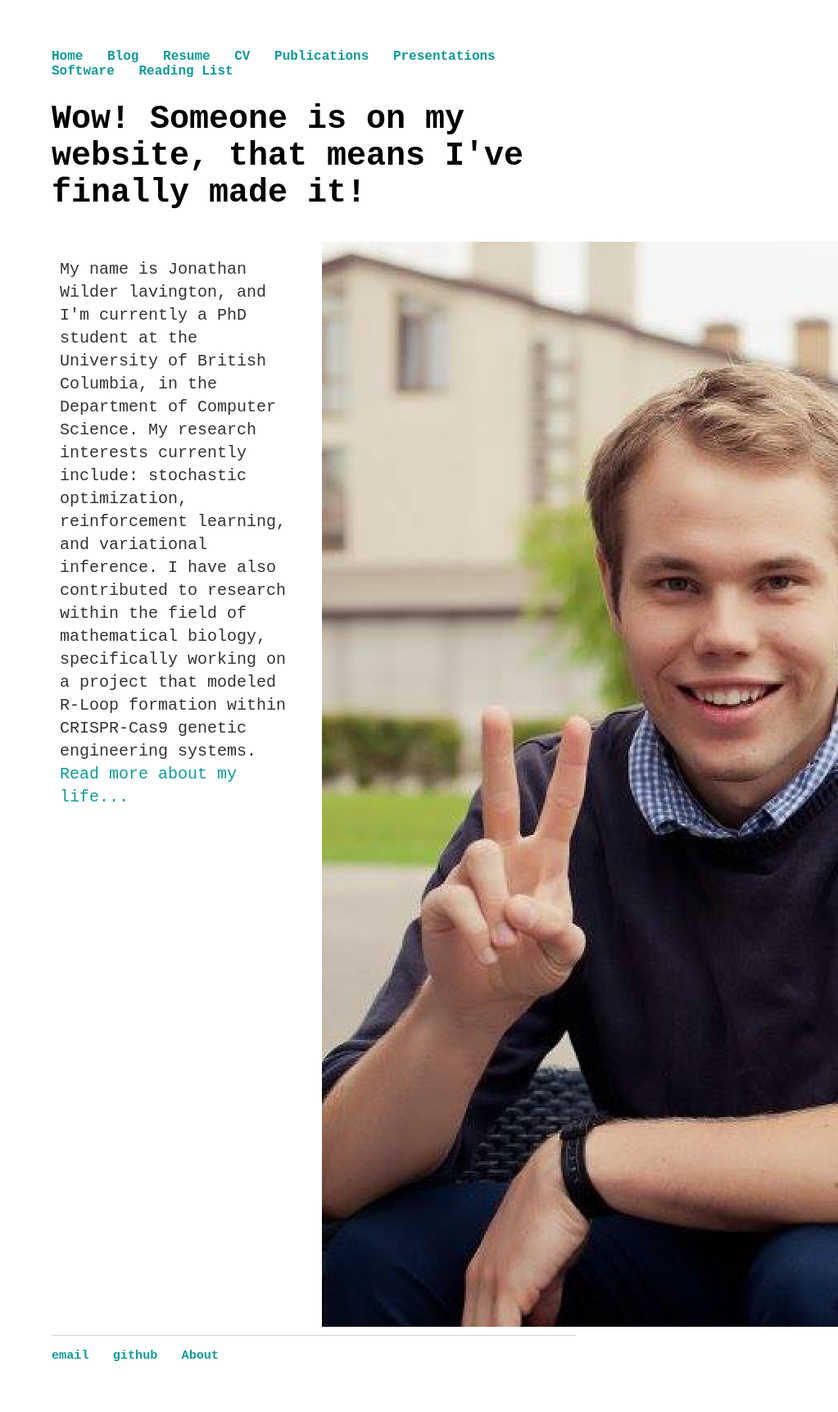
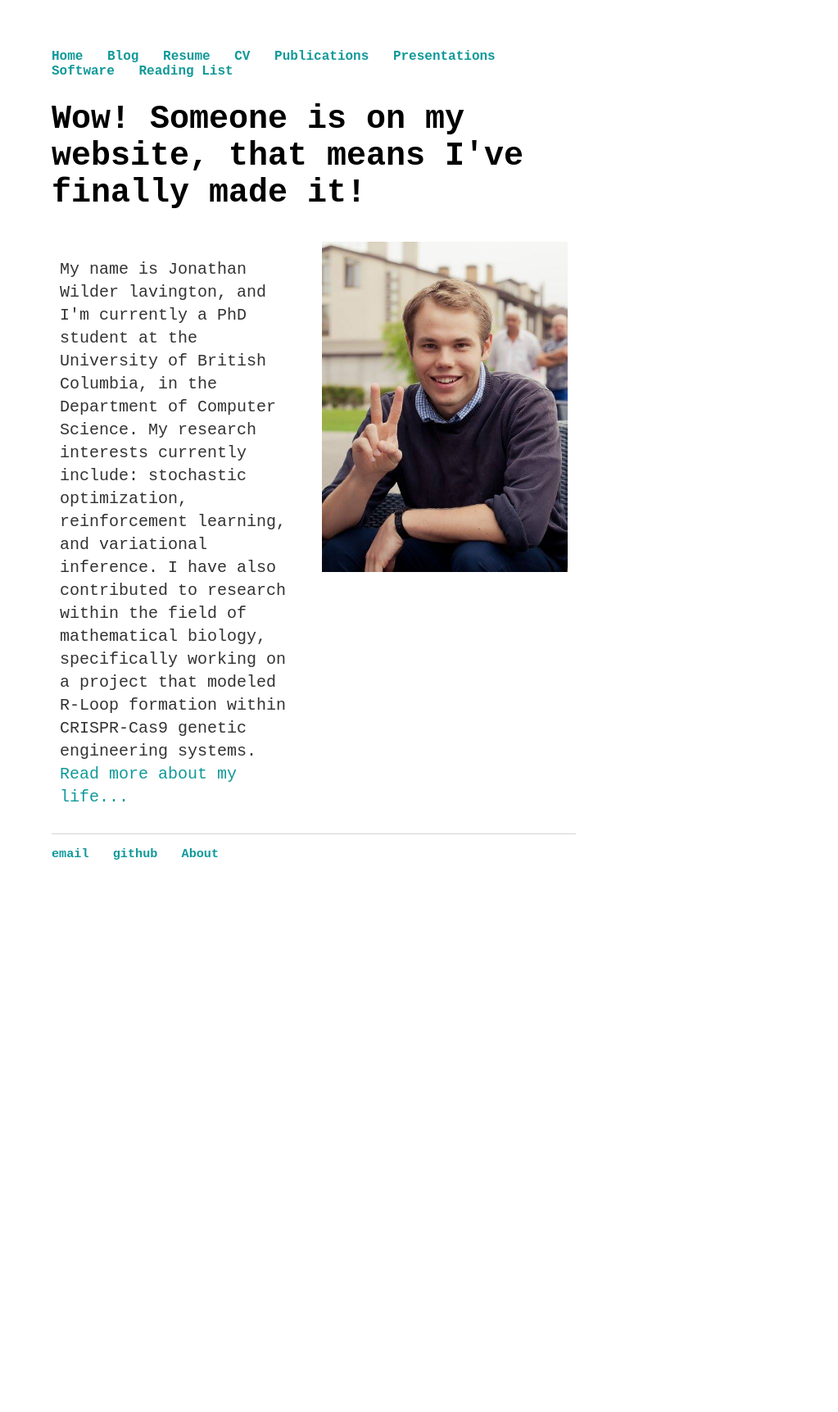
Before and after one commit to WilderLavington/old_web_page, a Jekyll site: the page built from index.html, in a window 1280 px wide. Shown: the whole page at 82% size, without its empty margins (257-1280 px from the left). Built offline with Jekyll 4.4.1, drawn with Linux system fonts in a browser that asks for light colours; after the commit the page ends 1111 px from its top, so only the background shows below that.

Commit message:
Update index.html

```diff
--- a/index.html
+++ b/index.html
@@ -11,7 +11,10 @@ layout: default
   width: 50%;
   padding: 10px;
 }
-
+img {
+    max-width: 100%;
+    max-height: 100%;
+}
 /* Clear floats after the columns */
 .row:after {
   content: "";
```
